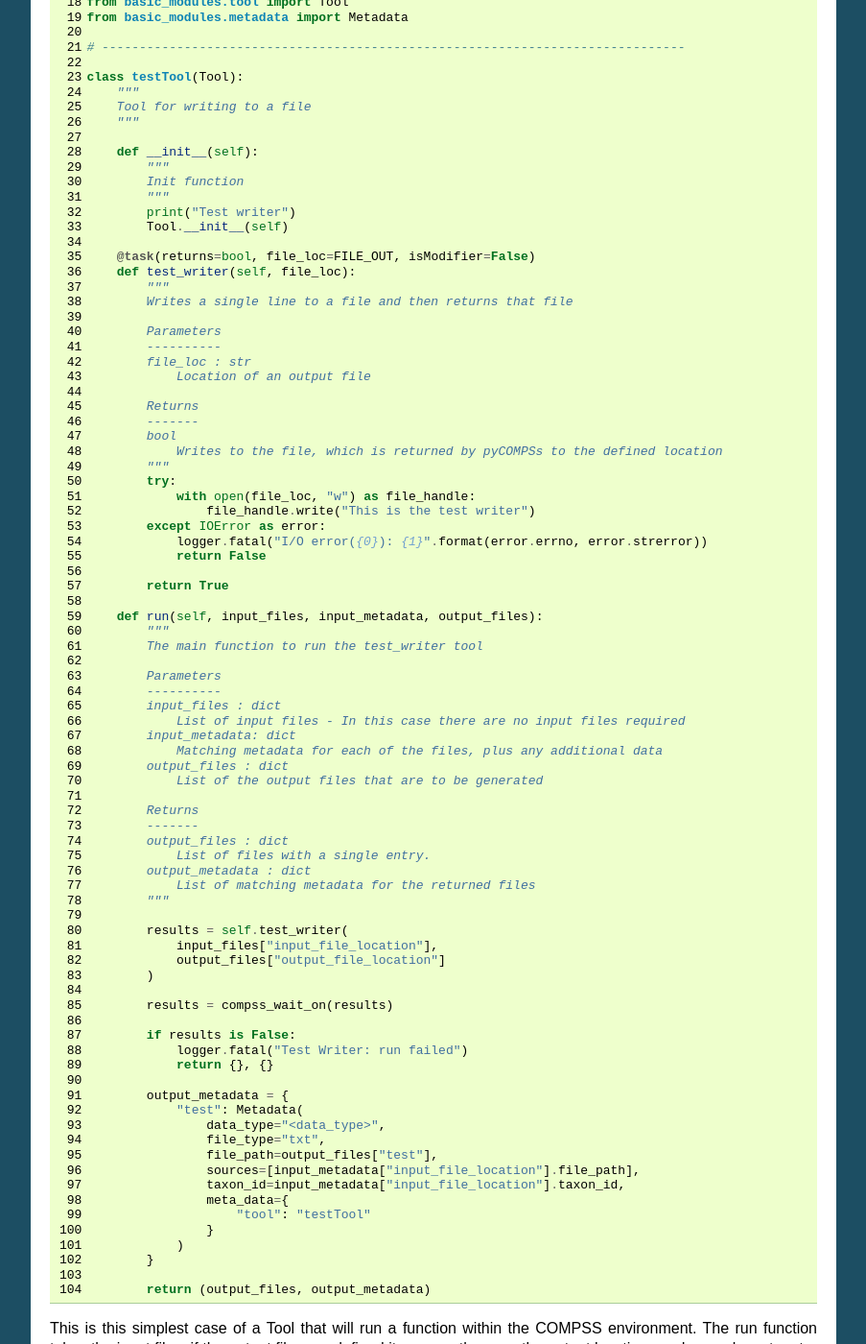
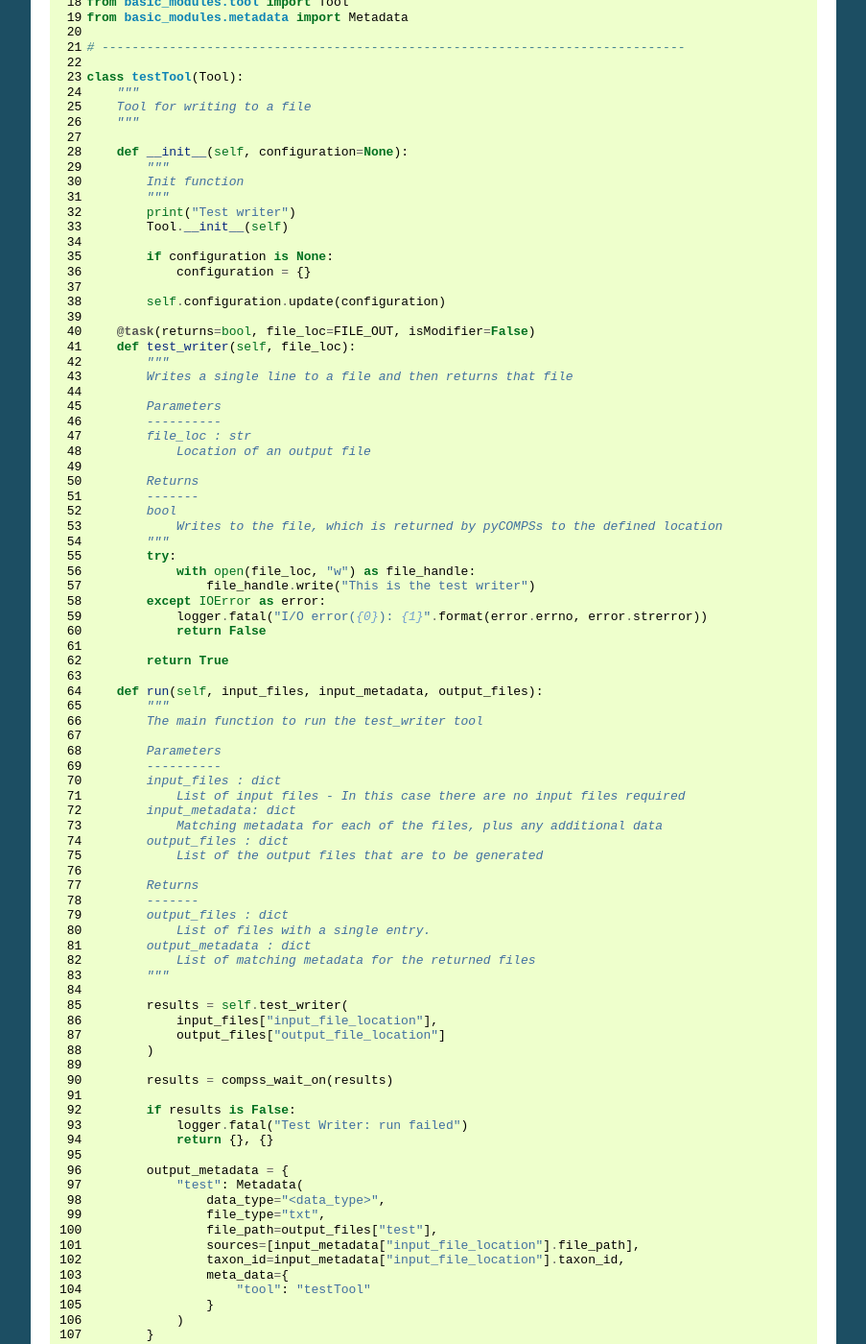
Before and after one commit to Multiscale-Genomics/mg-docs, a Sphinx documentation site: the page built from docs/howto/howto_tool.rst, in a window 1280 px wide and 1400 px high, scrolled down 853 px. Shown: the whole window at 96% size, without its empty margins (198-1101 px from the left). Built offline with Sphinx 7.4.7, drawn with Linux system fonts in a browser that asks for light colours; some of the changed text lies outside the part shown.

Commit message:
Added self.configuration to the examples

```diff
--- a/docs/howto/howto_tool.rst
+++ b/docs/howto/howto_tool.rst
@@ -64,12 +64,17 @@ This is a test tool that takes an input file, writes some text to it and then re
        Tool for writing to a file
        """
 
-       def __init__(self):
+       def __init__(self, configuration=None):
            """
            Init function
            """
            print("Test writer")
            Tool.__init__(self)
+
+           if configuration is None:
+               configuration = {}
+
+           self.configuration.update(configuration)
 
        @task(returns=bool, file_loc=FILE_OUT, isModifier=False)
        def test_writer(self, file_loc):
@@ -204,12 +209,17 @@ The run function takes the input FASTA file, from this is generates a list of th
        Tool for running indexers over a genome FASTA file
        """
 
-       def __init__(self):
+       def __init__(self, configuration=None):
            """
            Init function
            """
            print("BWA Indexer")
            Tool.__init__(self)
+
+           if configuration is None:
+               configuration = {}
+
+           self.configuration.update(configuration)
 
        def bwa_index_genome(self, genome_file):
            """
```
